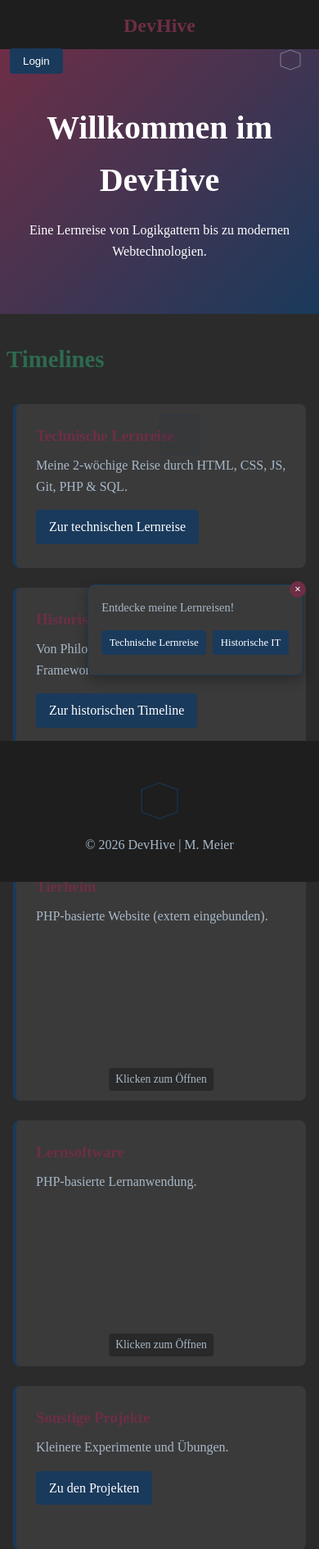
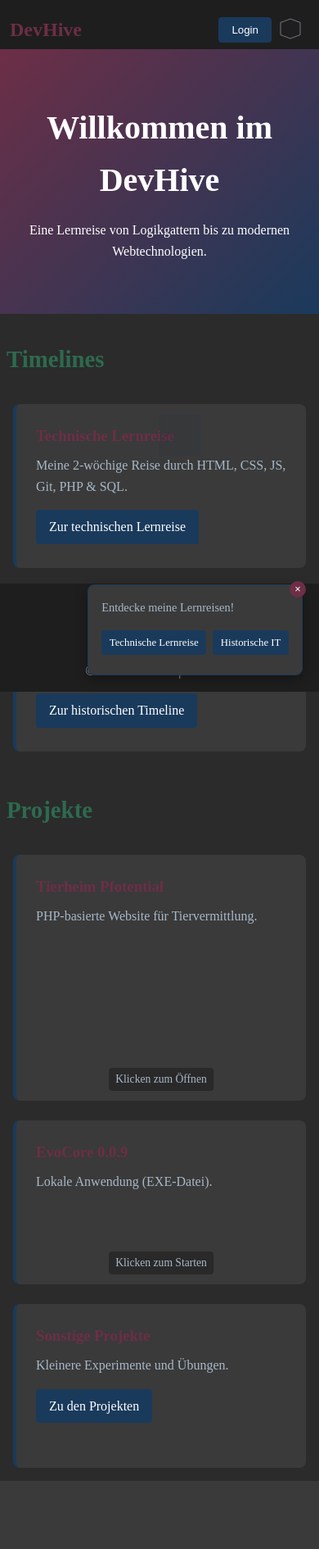
Before and after one commit to MMCodeMystic/devhive, a PHP site: page / in a window 390 px wide. Shown: the top 1890 px of the page at 82% size. After the commit the page ends 1807 px from the top, so only its background shows below. Run offline with PHP 8.4, Linux system fonts and the light colour scheme.

Commit message:
Fix: Burger-Menue sichtbar auf Mobile, Footer sticky, EXE-Einbettung, Tierheim-Extern-Link - Burger-Menue jetzt sichtbar auf Mobile - Footer sticky am unteren Rand - EXE-Datei Einbettung für EvoCore - Tierheim auf externes Verzeichnis verlinkt - Externer Link in neuem Tab
Co-authored-by: MMCodeMystic <MMCodeMystic@users.noreply.github.com>

```diff
--- a/css/layout.css
+++ b/css/layout.css
@@ -26,7 +26,7 @@
     color: var(--accent-red);
 }
 
-/* ===== Burger-Menü - FUNKTIONIERT JETZT ===== */
+/* ===== Burger-Menü - FIXED ===== */
 .burger-menu {
     background: none;
     border: none;
@@ -48,7 +48,7 @@
     height: 30px;
 }
 
-/* ===== Navbar - FUNKTIONIERT JETZT ===== */
+/* ===== Navbar - FIXED ===== */
 .navbar {
     display: none;
     position: fixed;
@@ -130,26 +130,24 @@
     padding: 0 1rem;
 }
 
-/* ===== Footer ===== */
+/* ===== Footer - FIXED ===== */
 .footer {
     text-align: center;
-    padding: 2rem;
+    padding: 1rem;
     background: var(--nav-bg);
     margin-top: auto;
     z-index: 100;
-    position: relative;
+    position: sticky;
+    bottom: 0;
+    width: 100%;
 }
 
-/* ===== Main Layout - VOLLSTAENDIGE HOEHE ===== */
+/* ===== Main Layout ===== */
 main {
     flex: 1;
     width: 100%;
     min-height: 100vh;
-}
-
-html, body {
-    height: 100%;
-    min-height: 100vh;
+    padding-bottom: 40px;
 }
 
 /* ===== Desktop Styles ===== */
@@ -220,9 +218,9 @@ html, body {
     }
 
     .logo-container {
-        justify-content: center;
+        justify-content: flex-start;
         order: 1;
-        flex: 0 0 100%;
+        flex: 1;
     }
 
     .nav-login {
@@ -237,5 +235,16 @@ html, body {
     .burger-menu {
         display: block !important;
         z-index: 101;
+        order: 3;
+    }
+
+    /* Navbar auf Mobile */
+    .navbar {
+        padding: 50px 1rem 1rem !important;
+    }
+
+    /* Footer auf Mobile */
+    .footer {
+        padding: 0.75rem;
     }
 }
--- a/index.php
+++ b/index.php
@@ -38,16 +38,22 @@
         <section id="projekte" class="section homepage">
             <h2 class="section-title">Projekte</h2>
             <div class="cards">
-                <div class="card" data-src="tierheim/index.php">
-                    <h3>Tierheim</h3>
-                    <p>PHP-basierte Website (extern eingebunden).</p>
+                <!-- Tierheim Card - Externes Verzeichnis /xampp/htdocs/tierheim/ -->
+                <div class="card" data-src="../tierheim/index.php">
+                    <h3>Tierheim Pfotential</h3>
+                    <p>PHP-basierte Website für Tiervermittlung.</p>
                     <span class="click-hint">Klicken zum Öffnen</span>
+                    <a href="../tierheim/index.php" class="external-link" target="_blank" rel="noopener noreferrer">In neuem Tab öffnen</a>
                 </div>
-                <div class="card" data-src="lernapp/index.php">
-                    <h3>Lernsoftware</h3>
-                    <p>PHP-basierte Lernanwendung.</p>
-                    <span class="click-hint">Klicken zum Öffnen</span>
+
+                <!-- EvoCore EXE Einbettung -->
+                <div class="card exe-card" data-exe="evoCore0.0.9.exe">
+                    <h3>EvoCore 0.0.9</h3>
+                    <p>Lokale Anwendung (EXE-Datei).</p>
+                    <span class="click-hint">Klicken zum Starten</span>
+                    <a href="#" class="external-link exe-download" data-exe="evoCore0.0.9.exe" target="_blank">In neuem Tab öffnen</a>
                 </div>
+
                 <div class="card">
                     <h3>Sonstige Projekte</h3>
                     <p>Kleinere Experimente und Übungen.</p>
@@ -57,4 +63,80 @@
         </section>
     </main>
 
+    <style>
+        /* EXE-Kachel spezifische Stile */
+        .exe-card {
+            cursor: pointer;
+        }
+
+        .external-link {
+            display: none;
+            margin-top: 0.5rem;
+            font-size: 0.85rem;
+            color: var(--accent-blue);
+            text-decoration: none;
+        }
+
+        .card.loaded .external-link {
+            display: block;
+        }
+
+        .card.loaded .click-hint {
+            display: none;
+        }
+    </style>
+
+    <script>
+        // EXE-Download/Start für lokale Dateien
+        document.addEventListener('DOMContentLoaded', () => {
+            const exeCards = document.querySelectorAll('.card[data-exe]');
+            exeCards.forEach(card => {
+                card.addEventListener('click', () => {
+                    if (card.classList.contains('loaded')) return;
+
+                    const exeName = card.dataset.exe;
+                    const exePath = `assets/exe/${exeName}`;
+
+                    // Link zum direkten Download/Öffnen anzeigen
+                    const link = card.querySelector('.exe-download');
+                    if (link) {
+                        link.href = exePath;
+                        link.style.display = 'block';
+                    }
+
+                    card.classList.add('loaded');
+                });
+            });
+
+            // Externes Tierheim - Iframe Einbettung
+            const tierheimCard = document.querySelector('.card[data-src="../tierheim/index.php"]');
+            if (tierheimCard) {
+                tierheimCard.addEventListener('click', () => {
+                    if (tierheimCard.classList.contains('loaded')) return;
+
+                    const iframe = document.createElement('iframe');
+                    iframe.src = '../tierheim/index.php';
+                    iframe.style.width = '100%';
+                    iframe.style.height = '250px';
+                    iframe.style.border = 'none';
+                    iframe.style.position = 'absolute';
+                    iframe.style.top = '0';
+                    iframe.style.left = '0';
+                    iframe.style.background = 'var(--nav-bg)';
+                    iframe.style.zIndex = '1';
+                    iframe.style.borderRadius = '8px';
+
+                    tierheimCard.appendChild(iframe);
+                    tierheimCard.classList.add('loaded');
+
+                    // Externen Link anzeigen
+                    const externalLink = tierheimCard.querySelector('.external-link');
+                    if (externalLink) {
+                        externalLink.style.display = 'block';
+                    }
+                });
+            }
+        });
+    </script>
+
     <?php include 'footer.php'; ?>
--- a/js/main.js
+++ b/js/main.js
@@ -61,7 +61,7 @@ document.addEventListener('DOMContentLoaded', () => {
         });
     }
 
-    // ===== 3. Burger-Menü - KORRIGIERT =====
+    // ===== 3. Burger-Menü - FIXED =====
     const burgerMenu = document.querySelector('.burger-menu');
     const navbar = document.querySelector('.navbar');
 
```
